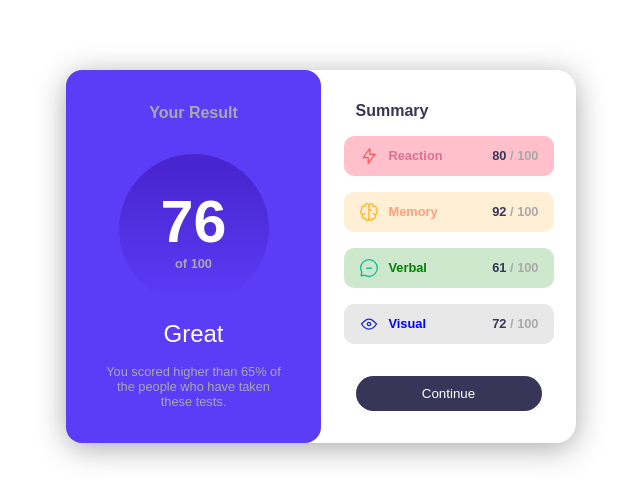
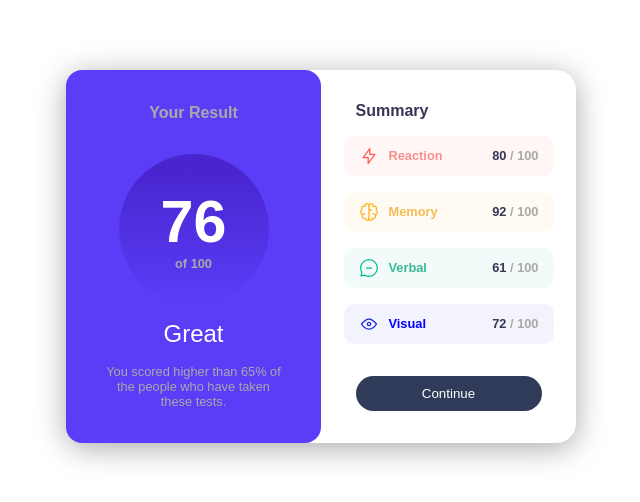
Before and after one commit to idowuemmao/results-summary-component-main, a plain HTML site: page index.html in a window 1280 px wide. Shown: the part 144-646 px from the top of the page, without its empty margins (319-959 px from the left). Drawn offline with Linux system fonts and the light colour scheme.

Commit message:
adjustment on css document

```diff
--- a/style.css
+++ b/style.css
@@ -121,7 +121,7 @@ h2 {
     display: flex;
     flex-direction: row;
     align-items: center;
-    background-color: pink;
+    background-color: rgb(255, 246, 245);
     border: none;
     border-radius: 10px;
     padding: 10px 15px;
@@ -141,7 +141,7 @@ span {
 .continue {
     width: 100%;
     padding: 10px;
-    background-color: rgb(55, 54, 88);
+    background-color: rgb(48, 59, 89);
     color: white;
     border-radius: 20px;
     margin-top: 2rem;
@@ -154,27 +154,27 @@ span {
 
 
 .memory {
-    background-color: papayawhip;
+    background-color: rgb(255, 251, 242);
 }
 
 .verbal {
-    background-color: rgb(206, 232, 206);
+    background-color: rgb(242, 251, 250);
 }
 
 .visual {
-    background-color: rgb(232, 232, 232);
+    background-color: rgb(243, 243, 253);
 }
 
 .react {
-    color: palevioletred;
+    color: rgb(246, 145, 141)
 }
 
 .mem {
-    color: lightsalmon;
+    color: rgb(243, 188, 88);
 }
 
 .ver {
-    color: green;
+    color: rgb(58, 185, 151);
 }
 
 .vis {
```
